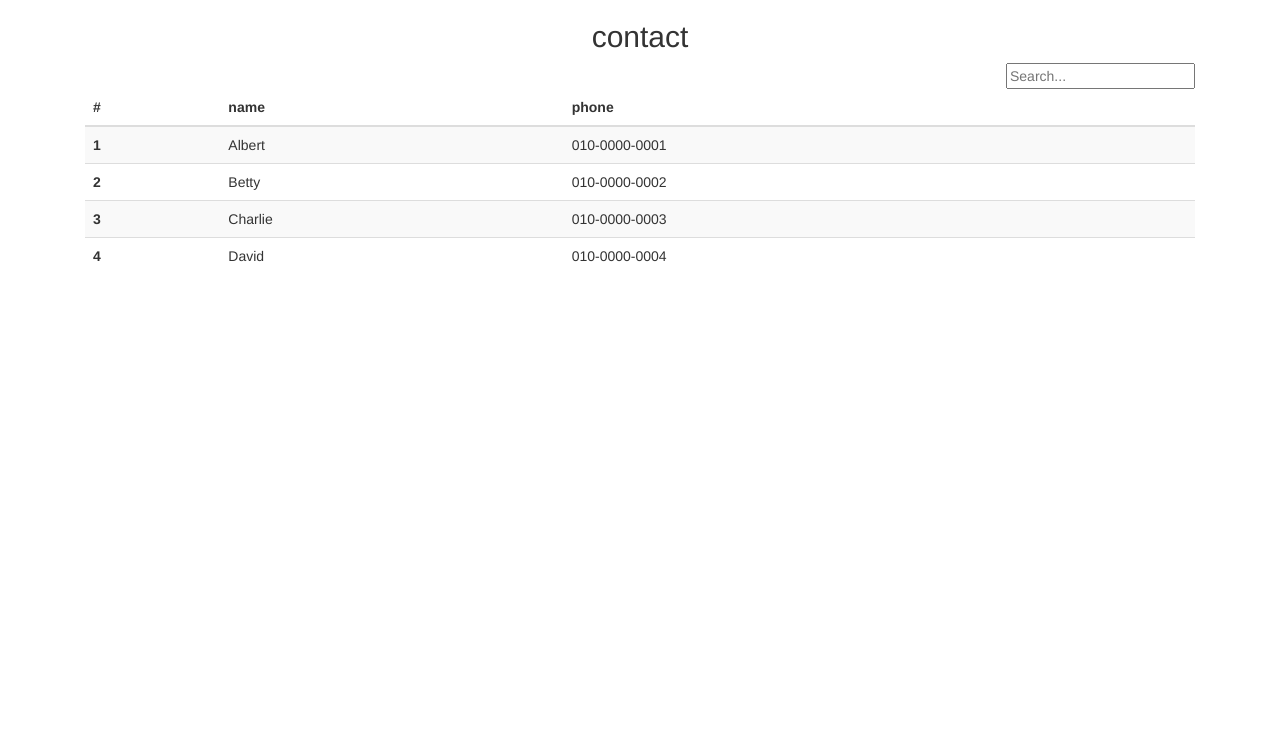
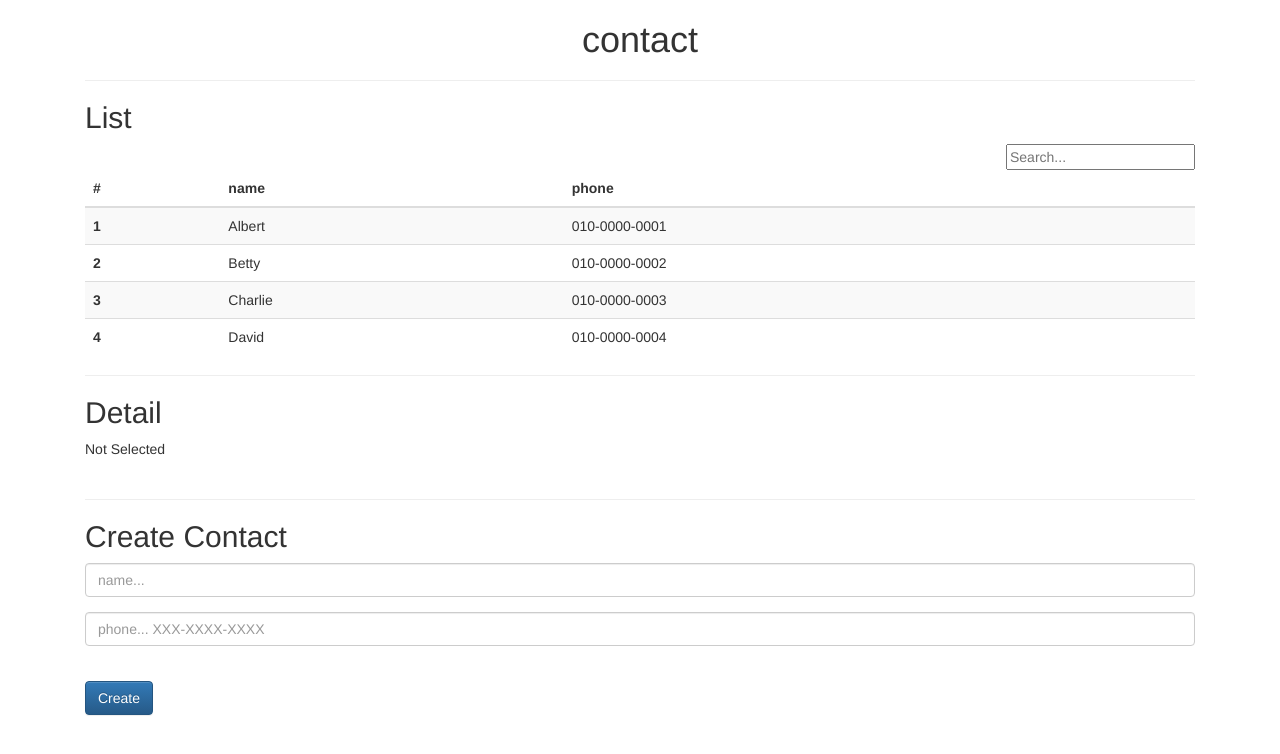
Before and after one commit to logaegae/study_reactjs, a React app: page / in a window 1280 px wide. Built offline with nearby package versions, Linux system fonts and the light colour scheme.

Commit message:
20171130

```diff
--- a/package.json
+++ b/package.json
@@ -4,8 +4,8 @@
   "description": "",
   "main": "index.js",
   "scripts": {
-      "test": "echo Server Running...",
-      "start": "webpack-dev-server --hot --host 0.0.0.0"
+    "test": "echo Server Running...",
+    "start": "webpack-dev-server --hot --host 0.0.0.0"
   },
   "repository": {
     "type": "git",
@@ -18,7 +18,9 @@
   },
   "homepage": "https://github.com/logaegae/study_reactjs#readme",
   "dependencies": {
+    "babel-preset-stage-0": "^6.24.1",
     "react": "^16.1.1",
+    "react-addons-update": "^15.6.2",
     "react-dom": "^16.1.1"
   },
   "devDependencies": {
--- a/public/index.html
+++ b/public/index.html
@@ -12,6 +12,11 @@
     <script src="https://ajax.googleapis.com/ajax/libs/jquery/3.2.1/jquery.min.js"></script>
     <script src="https://maxcdn.bootstrapcdn.com/bootstrap/3.3.2/js/bootstrap.min.js"></script>
 
+    <style media="screen">
+        .pointer {
+            cursor : pointer;
+        }
+    </style>
 </head>
 <body>
     <div class="container">
--- a/src/components/Contact.js
+++ b/src/components/Contact.js
@@ -1,10 +1,14 @@
 import React from 'react';
 import ContactInfo from './ContactInfo';
+import ContactDetail from './ContactDetail';
+import ContactCreate from './ContactCreate';
+import update from 'react-addons-update';
 
 class Contact extends React.Component {
     constructor(props){
         super(props);
         this.state = {
+            selectedKey : -1,
             keyword : '',
             contactData: [{
                 name : 'Albert',
@@ -25,11 +29,58 @@ class Contact extends React.Component {
         };
 
         this.handleChange = this.handleChange.bind(this);
+        this.handleClick = this.handleClick.bind(this);
+        this.handleCreate = this.handleCreate.bind(this);
+        this.handleRemove = this.handleRemove.bind(this);
+        this.handleEdit = this.handleEdit.bind(this);
     }
 
     handleChange(e){
         this.setState({
             keyword : e.target.value
+        });
+    }
+
+    handleClick(key){
+        this.setState({
+            selectedKey : key
+        });
+    }
+
+    handleCreate(contact){
+        this.setState({
+            contactData : update(
+                this.state.contactData,
+                {
+                    $push : [contact]
+                }
+            )
+        });
+    }
+
+    handleRemove(){
+        this.setState({
+            contactData : update(
+                this.state.contactData,
+                {
+                    $splice : [[this.state.selectedKey,1]]
+                }
+            ),
+            selectedKey : -1
+        });
+    }
+
+    handleEdit(name, phone){
+        this.setState({
+            contactData : update(
+                this.state.contactData,
+                {
+                    [this.state.selectedKey] : {
+                        name : { $set : name },
+                        phone : { $set : phone }
+                    }
+                }
+            )
         });
     }
 
@@ -40,12 +91,14 @@ class Contact extends React.Component {
                 return contact.name.toLowerCase().indexOf(this.state.keyword.toLowerCase()) > -1;
             });
             return data.map((v,i) => {
-                return (<ContactInfo contact={v} key={i} index={i+1}/>);
+                return (<ContactInfo contact={v} key={i} index={i+1} onClick={() => this.handleClick(i)} />);
             });
         };
         return(
             <div>
-                <h2 className="text-center">contact</h2>
+                <h1 className="text-center">contact</h1>
+                <hr/>
+                <h2>List</h2>
                 <input className="pull-right" type="text" placeholder="Search..." name="keyword" value={this.state.value} onChange={this.handleChange}/>
                 <table className="table table-striped">
                     <thead>
@@ -55,9 +108,13 @@ class Contact extends React.Component {
                             <th>phone</th>
                         </tr>
                     </thead>
-                    <tbody>{mapToComponents(this.state.contactData)}</tbody>
+                    <tbody>{mapToComponents(this.state.contactData) }</tbody>
                 </table>
-                {this.state.keyword}
+                <hr/>
+                <h2>Detail</h2>
+                <ContactDetail isSelected={this.state.selectedKey != -1} contact={this.state.contactData[this.state.selectedKey]} onRemove={this.handleRemove} onEdit={this.handleEdit}/>
+                <ContactCreate onCreate={this.handleCreate} />
+                <br/>
             </div>
         );
     }
--- /dev/null
+++ b/src/components/ContactCreate.js
@@ -0,0 +1,64 @@
+import React from 'react';
+
+class ContactCreate extends React.Component {
+    constructor(props){
+        super(props);
+        this.state = {
+            name : '',
+            phone : '',
+            message : ''
+        };
+        this.handleChange = this.handleChange.bind(this);
+        this.handleClick = this.handleClick.bind(this);
+    }
+
+    handleChange(e){
+        let nextState = {};
+        nextState[e.target.name] = e.target.value;
+        this.setState(nextState);
+    }
+
+    handleClick(){
+        const contact = {
+            name : this.state.name,
+            phone : this.state.phone
+        };
+        if(contact.name != '' && contact.phone != ''){
+            this.props.onCreate(contact);
+            this.setState({
+                name : '',
+                phone : '',
+                message : ''
+            });
+        }else{
+            this.setState({
+                message : 'No name, No phone'
+            });
+        }
+    }
+
+    render(){
+        return (
+            <div>
+                <hr/>
+                <h2>Create Contact</h2>
+                <div className="form-group">
+                    <input type="text" className="form-control" name="name" placeholder="name..." value={this.state.name} onChange={this.handleChange}/>
+                </div>
+                <div className="form-group">
+                    <input type="text" className="form-control" name="phone" placeholder="phone... XXX-XXXX-XXXX" value={this.state.phone} onChange={this.handleChange}/>
+                </div>
+                <br/>
+                <button onClick={this.handleClick} className="btn btn-md btn-primary">Create</button>
+                <br/>
+                <p>{this.state.message}</p>
+            </div>
+        )
+    }
+}
+
+
+ContactCreate.defaultProps = {
+    onCreate : () => {console.log("contents is not defined!");}
+}
+export default ContactCreate;
--- /dev/null
+++ b/src/components/ContactDetail.js
@@ -0,0 +1,87 @@
+import React from 'react';
+
+class ContactDetail extends React.Component{
+
+    constructor(props){
+        super(props);
+        this.state = {
+            isEdit : false,
+            name : '',
+            phone : ''
+        };
+        this.handleToggle = this.handleToggle.bind(this);
+        this.handleChange = this.handleChange.bind(this);
+        this.handleEdit = this.handleEdit.bind(this);
+    }
+
+    handleToggle(){
+        if(!this.state.isEdit){
+            this.setState({
+                name : this.props.contact.name,
+                phone : this.props.contact.phone
+            })
+        }else{
+            this.handleEdit();
+        }
+        this.setState({
+            isEdit : !this.state.isEdit
+        });
+    }
+
+    handleChange(e){
+        let nextState = {};
+        nextState[e.target.name] = e.target.value;
+        this.setState(nextState);
+    }
+
+    handleEdit(){
+        this.props.onEdit(this.state.name, this.state.phone);
+    }
+
+    render(){
+        const detail = (
+            <div>
+                <p>{this.props.contact.name}</p>
+                <p>{this.props.contact.phone}</p>
+            </div>
+        );
+        const edit = (
+            <div>
+                <div className="form-group">
+                    <input type="text" className="form-control" name="name" placeholder="name..." value={this.state.name} onChange={this.handleChange}/>
+                </div>
+                <div className="form-group">
+                    <input type="text" className="form-control" name="phone" placeholder="phone... XXX-XXXX-XXXX" value={this.state.phone} onChange={this.handleChange}/>
+                </div>
+            </div>
+        );
+        const view  = this.state.isEdit ? edit : detail;
+        const buttons = (
+            <div>
+                <button className="btn btn-md btn-default" onClick={this.handleToggle}>{!this.state.isEdit ? 'Edit' : 'OK'}</button>
+                &nbsp;&nbsp;&nbsp;&nbsp;
+                <button className="btn btn-md btn-default" onClick={this.props.onRemove}>Remove</button>
+            </div>
+        );
+        const blank = (<div>Not Selected</div>);
+
+        return(
+            <div>
+                {this.props.isSelected ? view : blank}
+                <br/>
+                {this.props.isSelected ? buttons : ''}
+            </div>
+
+        );
+    }
+}
+
+ContactDetail.defaultProps = {
+    contact : {
+        name : '',
+        phone : ''
+    },
+    onRemove : () => {console.error('onRemove is not defiend');},
+    onEdit : () =>{console.error('onEdit is not defined');}
+};
+export default ContactDetail;
--- a/src/components/ContactInfo.js
+++ b/src/components/ContactInfo.js
@@ -3,7 +3,7 @@ import React from 'react';
 class ContactInfo extends React.Component {
     render() {
         return(
-            <tr>
+            <tr onClick={this.props.onClick} className="pointer">
                 <th>{this.props.index}</th>
                 <td>{this.props.contact.name}</td>
                 <td>{this.props.contact.phone}</td>
--- a/webpack.config.js
+++ b/webpack.config.js
@@ -22,7 +22,7 @@ module.exports = {
             exclude: /node_modules/,
             query: {
                 cacheDirectory: true,
-                presets: ['es2015', 'react']
+                presets: ['es2015', 'stage-0', 'react']
             }
         }]
     },
```
